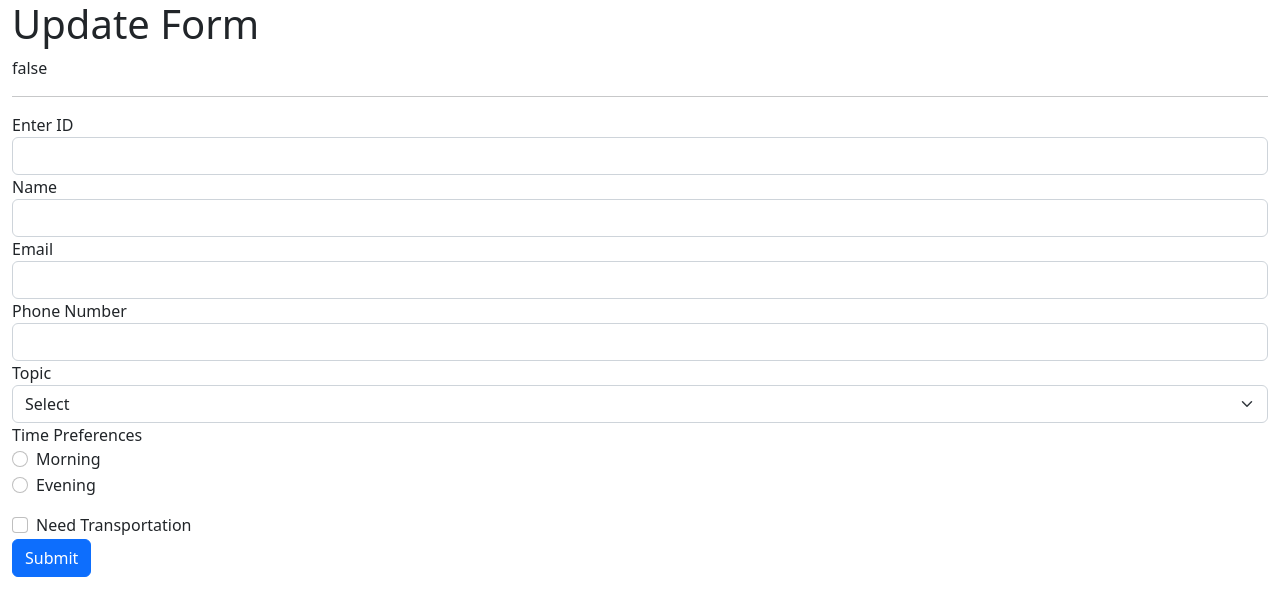
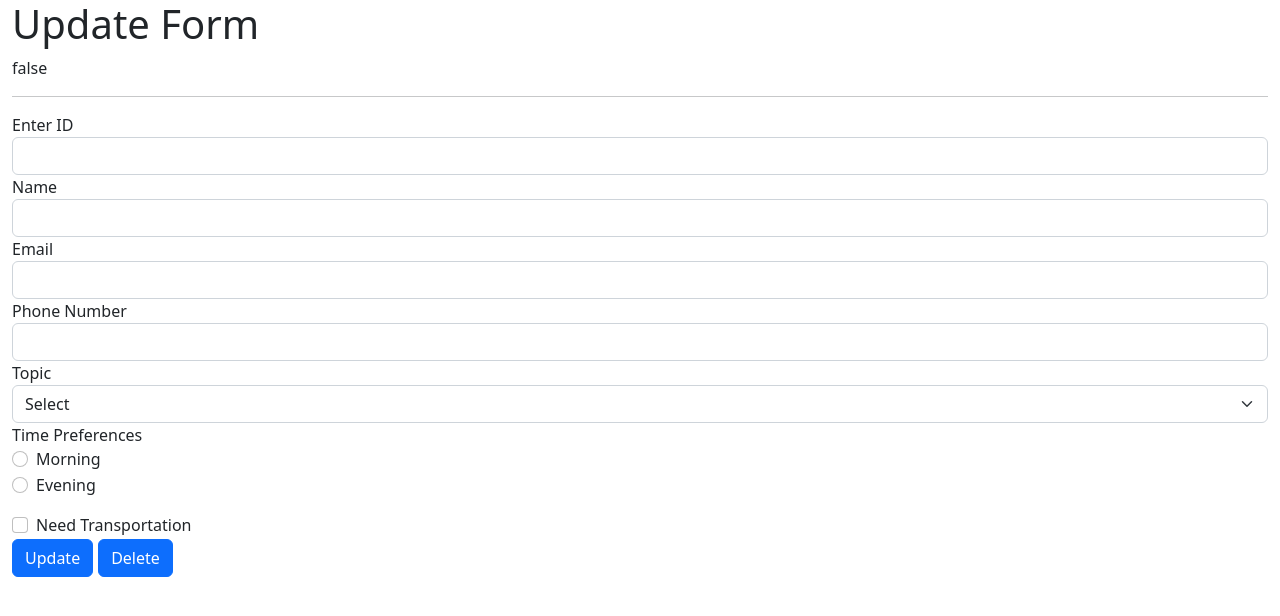
Before and after one commit to Thutaloo/AngularDemo, an Angular app: page / in a window 1280 px wide. Shown: the top 616 px of the page. Built offline with nearby package versions, Linux system fonts and the light colour scheme.

Commit message:
insert update delete

```diff
--- a/src/app/httpusers.service.ts
+++ b/src/app/httpusers.service.ts
@@ -22,4 +22,8 @@ export class HttpusersService {
   updateUser(ID: number, modifiedUser: User): Observable<Object> {
     return this.http.put<User>(this.url + ID, modifiedUser);
   }
+
+  deleteUser(ID: number): Observable<Object> {
+    return this.http.delete<User>(this.url + ID);
+  }
 }
--- a/src/app/update/update.component.html
+++ b/src/app/update/update.component.html
@@ -170,13 +170,26 @@
     <!-- <button class="btn btn-primary" type="submit" (click)="getData()">
         Submit
       </button> -->
-    <button
-      class="btn btn-primary"
-      type="submit"
-      (click)="getUserData(updateForm)"
-    >
-      Submit
-    </button>
+    <div class="form-group">
+      <button
+        class="btn btn-primary"
+        style="margin-right: 5px"
+        type="submit"
+        (click)="updateUserData(ID, updateForm)"
+      >
+        Update
+      </button>
+      <button
+        class="btn btn-primary"
+        type="submit"
+        (click)="deleteUser(ID)"
+      >
+        Delete
+      </button>
+    </div>
+    <div>
+      <small></small>
+    </div>
     <!-- [disabled]="!updateForm.valid" -->
     <!-- GREYED OUT SUBMIT BUTTON IF USER HASN'T ENTERED RIGHT INPUT -->
   </form>
--- a/src/app/update/update.component.ts
+++ b/src/app/update/update.component.ts
@@ -9,14 +9,19 @@ import { User } from '../user';
 })
 export class UpdateComponent implements OnInit {
   public ID: string = "";
+  public message: any = "";
   public topics = ['Angular', 'React', 'Vue'];
   // userModel = new user('Thu', 'thu@gmail.com', 222222, 'Angular', 'Morning', true);
   userModel = new User();
   constructor(private _userService: HttpusersService) { }
 
-
   sendID(ID: any) {
     this._userService.getByID(ID.value).subscribe(data => this.userModel = data);
+  }
+
+
+  updateUserData(ID: any, userForm: any) {
+    this._userService.updateUser(ID.value, userForm.value).subscribe(data => { this.message = data });
   }
 
   getUserData(userForm: any) {
@@ -26,6 +31,10 @@ export class UpdateComponent implements OnInit {
 
     }
     console.log(userForm.valid);
+  }
+
+  deleteUser(ID: any) {
+    this._userService.deleteUser(ID.value).subscribe(data => { this.message = data })
   }
 
   getTimePreference(tp: string): boolean {
--- a/src/assets/data/users.json
+++ b/src/assets/data/users.json
@@ -10,7 +10,7 @@
       "id": 1
     },
     {
-      "username": "test",
+      "username": "Testing",
       "email": "test@gmail.com",
       "phoneNumber": "123-456-7891",
       "topics": "Vue",
```
